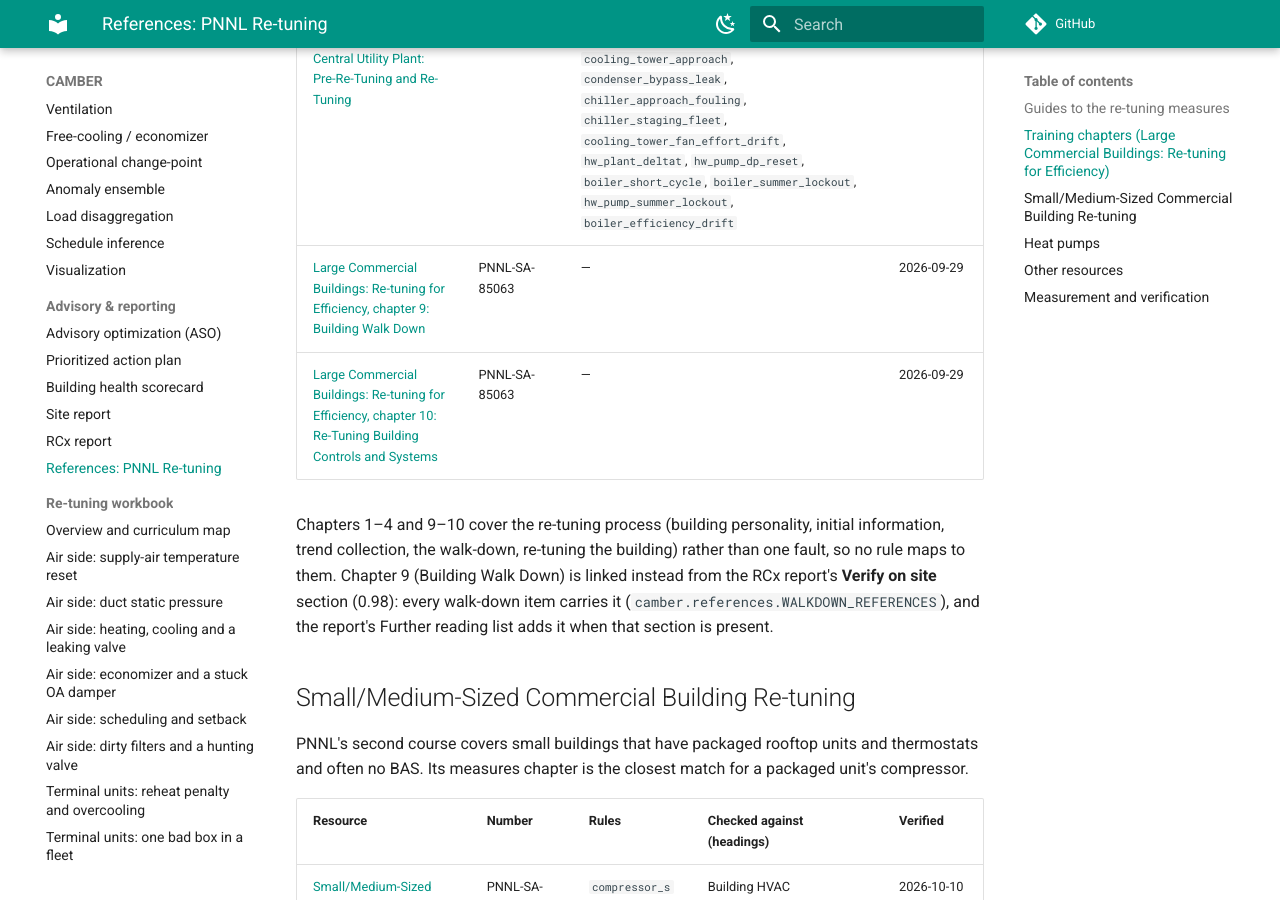
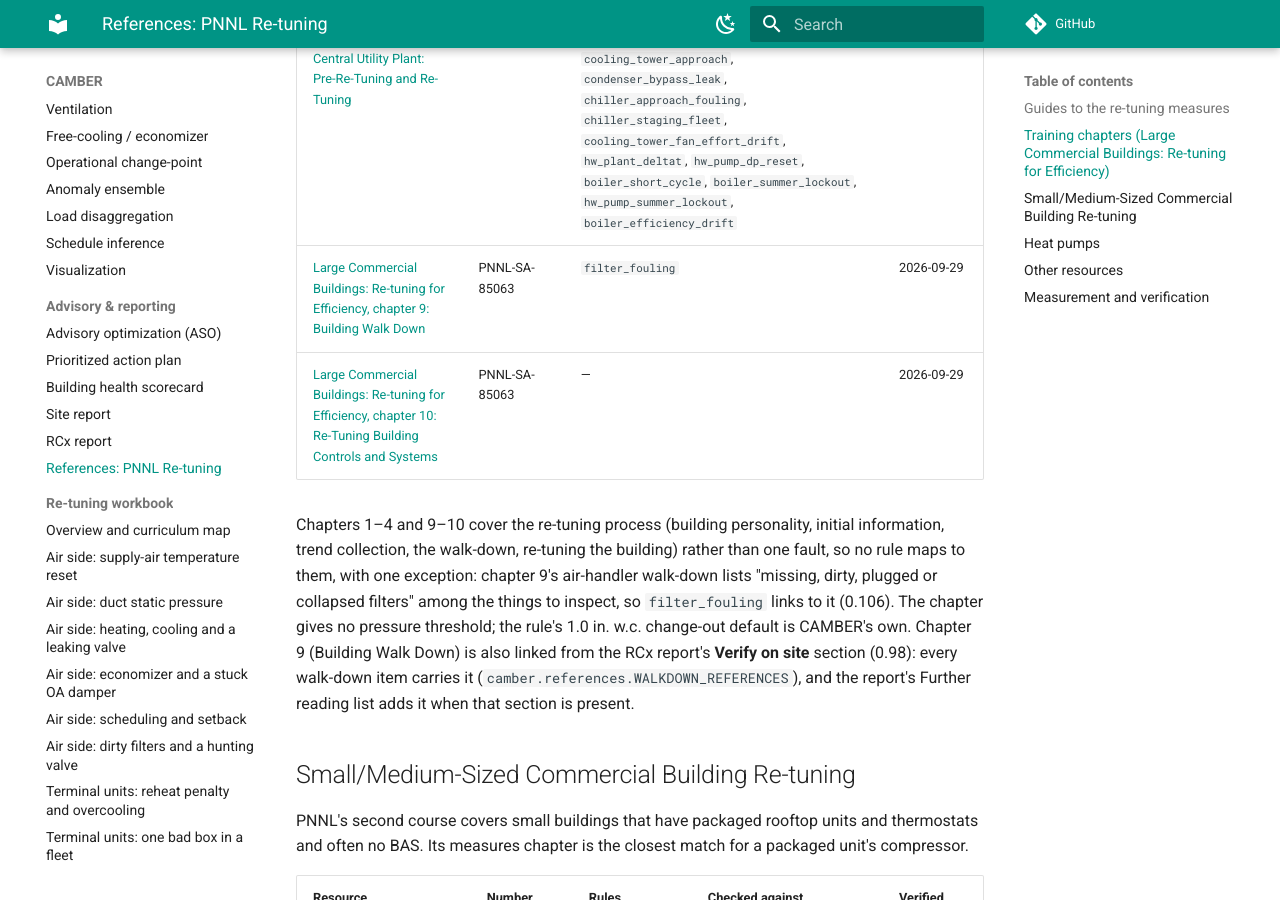
Before and after one commit to yroussev/camber, an MkDocs documentation site: the page built from docs/REFERENCES.md, in a window 1280 px wide and 900 px high, scrolled down 3777 px. Built offline with MkDocs 1.6.1 and Material for MkDocs 9.7.7, drawn with Linux system fonts in a browser that asks for light colours; comment, search, counter and statistics services are not loaded.

Commit message:
References: filter_fouling cites PNNL Re-tuning ch.9 (air-handler walk-down)

```diff
--- a/docs/REFERENCES.md
+++ b/docs/REFERENCES.md
@@ -49,10 +49,10 @@
 | [Large Commercial Buildings: Re-tuning for Efficiency, chapter 6: Economizer Operations: Pre-Re-Tuning and Re-Tuning](https://www.pnnl.gov/sites/default/files/media/file/ch6_economizer.pdf) | PNNL-SA-85063 | `outdoor_air_fraction`, `economizer_high_limit`, `free_cooling_missed` | 2026-09-29 |
 | [Large Commercial Buildings: Re-tuning for Efficiency, chapter 7: Terminal Units in Air Distribution System: Pre-Re-Tuning and Re-Tuning](https://www.pnnl.gov/sites/default/files/media/file/ch7_terminal_units.pdf) | PNNL-SA-85063 | `damper_census`, `reheat_penalty`, `reheat_minimization_g36`, `overcooling_min_flow`, `overcooling_severity`, `unmet_setpoint_hours`, `airflow_tracking`, `zones_heat_cool_census`, `reheat_capacity_shortfall`, `actuator_stuck`, `cohort_airflow`, `cohort_space_temp`, `sat_rogue_zone_census`, `static_rogue_zone_census`, `sat_cohort_starvation`, `static_cohort_starvation` | 2026-09-29 |
 | [Large Commercial Buildings: Re-tuning for Efficiency, chapter 8: Central Utility Plant: Pre-Re-Tuning and Re-Tuning](https://www.pnnl.gov/sites/default/files/media/file/ch8_central_plant.pdf) | PNNL-SA-85063 | `chw_plant_reset`, `chw_pump_dp_reset`, `chw_supply_tracking`, `chiller_efficiency`, `chiller_staging`, `condenser_water_reset`, `cooling_tower_approach`, `condenser_bypass_leak`, `chiller_approach_fouling`, `chiller_staging_fleet`, `cooling_tower_fan_effort_drift`, `hw_plant_deltat`, `hw_pump_dp_reset`, `boiler_short_cycle`, `boiler_summer_lockout`, `hw_pump_summer_lockout`, `boiler_efficiency_drift` | 2026-09-29 |
-| [Large Commercial Buildings: Re-tuning for Efficiency, chapter 9: Building Walk Down](https://www.pnnl.gov/sites/default/files/media/file/ch9_building_walkdown.pdf) | PNNL-SA-85063 | — | 2026-09-29 |
+| [Large Commercial Buildings: Re-tuning for Efficiency, chapter 9: Building Walk Down](https://www.pnnl.gov/sites/default/files/media/file/ch9_building_walkdown.pdf) | PNNL-SA-85063 | `filter_fouling` | 2026-09-29 |
 | [Large Commercial Buildings: Re-tuning for Efficiency, chapter 10: Re-Tuning Building Controls and Systems](https://www.pnnl.gov/sites/default/files/media/file/ch10_retuning_building.pdf) | PNNL-SA-85063 | — | 2026-09-29 |
 
-Chapters 1–4 and 9–10 cover the re-tuning process (building personality, initial information, trend collection, the walk-down, re-tuning the building) rather than one fault, so no rule maps to them. Chapter 9 (Building Walk Down) is linked instead from the RCx report's **Verify on site** section (0.98): every walk-down item carries it (`camber.references.WALKDOWN_REFERENCES`), and the report's Further reading list adds it when that section is present.
+Chapters 1–4 and 9–10 cover the re-tuning process (building personality, initial information, trend collection, the walk-down, re-tuning the building) rather than one fault, so no rule maps to them, with one exception: chapter 9's air-handler walk-down lists "missing, dirty, plugged or collapsed filters" among the things to inspect, so `filter_fouling` links to it (0.106). The chapter gives no pressure threshold; the rule's 1.0 in. w.c. change-out default is CAMBER's own. Chapter 9 (Building Walk Down) is also linked from the RCx report's **Verify on site** section (0.98): every walk-down item carries it (`camber.references.WALKDOWN_REFERENCES`), and the report's Further reading list adds it when that section is present.
 
 ## Small/Medium-Sized Commercial Building Re-tuning
 
```
Also changed, not shown: other parts of docs/REFERENCES.md (+0 -1 lines), CHANGELOG.md (+3 -0 lines), 2 other files.
